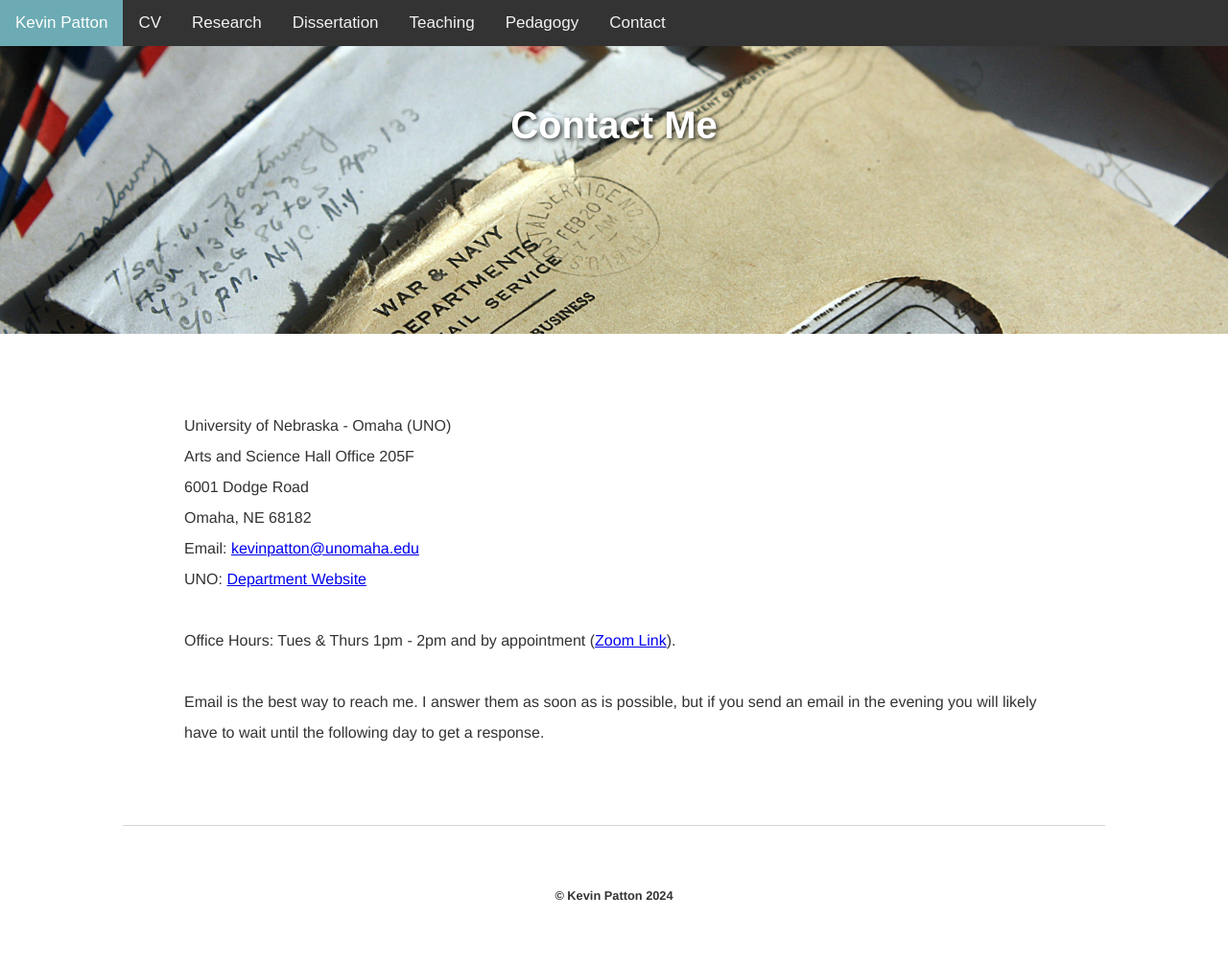
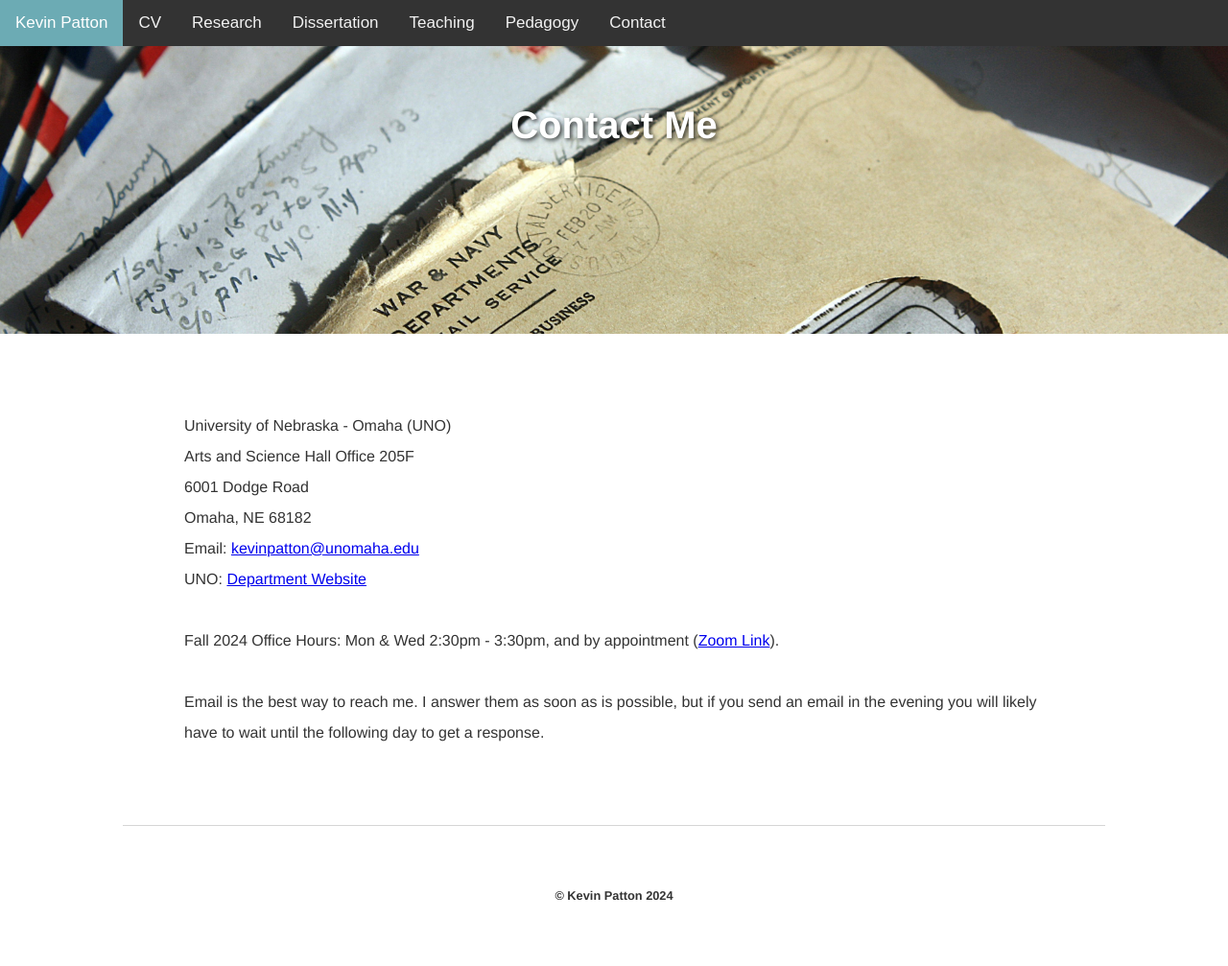
Before and after one commit to kevinjpatton/kevinjpatton.github.io, a Jekyll site: the page built from contact/index.html, in a window 1280 px wide. Shown: the whole page at 96% size. Built offline with Jekyll 4.4.1, drawn with Linux system fonts in a browser that asks for light colours; Markdown is read by kramdown in place of the engine named in the settings.

Commit message:
Update index.html

```diff
--- a/contact/index.html
+++ b/contact/index.html
@@ -2,4 +2,4 @@
 layout: contact
 title: Kevin Patton | Contact
 ---
-<p>University of Nebraska - Omaha (UNO)<br>Arts and Science Hall Office 205F<br>6001 Dodge Road<br>Omaha, NE 68182<br>Email: <a href="mailto:kevinpatton@unomaha.edu" target="_blank">kevinpatton@unomaha.edu</a><br>UNO: <a href="https://www.unomaha.edu/college-of-arts-and-sciences/philosophy/about-us/directory/kevin-patton.php" target="_blank">Department Website</a><br><br>Office Hours: Tues & Thurs 1pm - 2pm and by appointment (<a href="https://unomaha.zoom.us/j/6213908877" target="_blank">Zoom Link</a>).<br><br>Email is the best way to reach me.  I answer them as soon as is possible, but if you send an email in the evening you will likely have to wait until the following day to get a response.</p>
+<p>University of Nebraska - Omaha (UNO)<br>Arts and Science Hall Office 205F<br>6001 Dodge Road<br>Omaha, NE 68182<br>Email: <a href="mailto:kevinpatton@unomaha.edu" target="_blank">kevinpatton@unomaha.edu</a><br>UNO: <a href="https://www.unomaha.edu/college-of-arts-and-sciences/philosophy/about-us/directory/kevin-patton.php" target="_blank">Department Website</a><br><br>Fall 2024 Office Hours: Mon & Wed 2:30pm - 3:30pm, and by appointment (<a href="https://unomaha.zoom.us/j/6213908877" target="_blank">Zoom Link</a>).<br><br>Email is the best way to reach me.  I answer them as soon as is possible, but if you send an email in the evening you will likely have to wait until the following day to get a response.</p>
```
